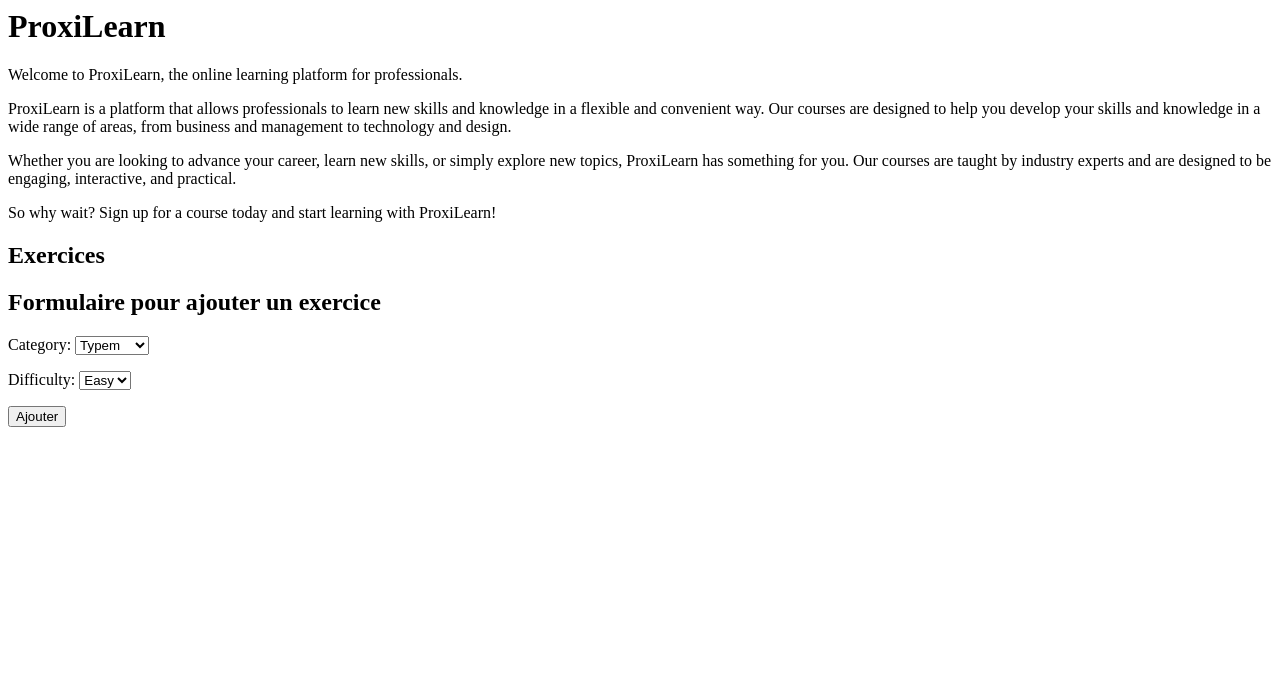
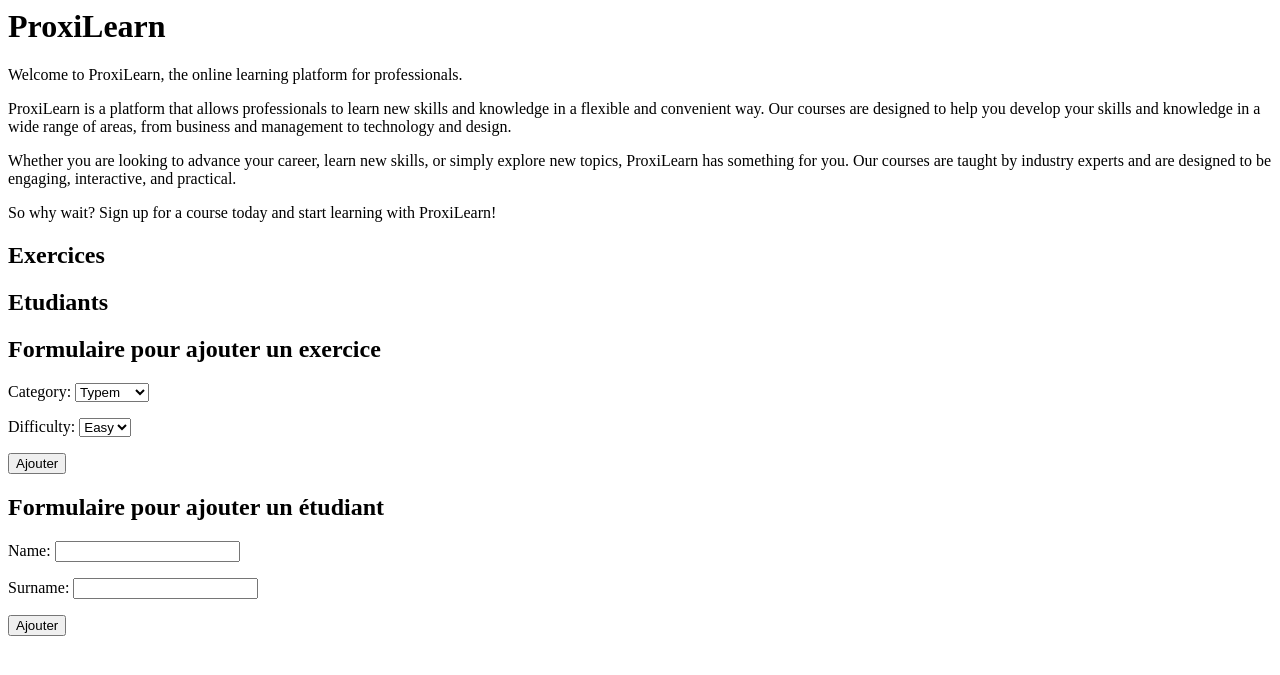
Before and after one commit to LeRatdemare/Proxilearn, a Django app: page / in a window 1280 px wide. Shown: the top 675 px of the page. Run offline with Django 5.2, Linux system fonts and the light colour scheme; data that the repository does not hold is empty.

Commit message:
Added exercice page view and updated models

```diff
--- a/proxilearn/apppl/forms.py
+++ b/proxilearn/apppl/forms.py
@@ -1,7 +1,12 @@
-from apppl.models import Node
+from apppl.models import Node, Student
 from django.forms import ModelForm
 
 class NodeForm(ModelForm):
     class Meta:
         model = Node
         fields = ('id', 'category', 'difficulty')
+
+class StudentForm(ModelForm):
+    class Meta:
+        model = Student
+        fields = ('id', 'name', 'surname')
--- a/proxilearn/apppl/models.py
+++ b/proxilearn/apppl/models.py
@@ -1,5 +1,7 @@
 from django.db import models
 from django.utils.translation import gettext_lazy as _
+from django.db.models.signals import post_save
+from django.dispatch import receiver
 
 # Create your models here.
 class Node(models.Model):
@@ -38,9 +40,9 @@ class Exercice(models.Model):
 
     id = models.AutoField(primary_key=True)
     state = models.CharField(max_length=2, choices=State, default=State.UNAVAILABLE)
-    node = models.ForeignKey(Node, on_delete=models.PROTECT, blank=False, null=False, related_name='exercices')
-    student = models.ForeignKey(Student, on_delete=models.CASCADE, blank=False, null=False, related_name='exercices')
-    r_score = models.FloatField()
+    node = models.ForeignKey(Node, on_delete=models.PROTECT, related_name='exercices')
+    student = models.ForeignKey(Student, on_delete=models.CASCADE, related_name='exercices')
+    r_score = models.FloatField(blank=True, null=True)
 
     def __str__(self):
         return f"Exo{self.id} ==> {self.state}"
@@ -56,3 +58,27 @@ class Trial(models.Model):
 
     def __str__(self):
         return f"{self.question} ; distance={self.distance}"
+
+
+################# SIGNALS #################
+
+@receiver(post_save, sender=Student)
+def create_exercises_for_student(sender, instance, created, **kwargs):
+    if created:
+        # Si un student est créé, on crée pour ce student autant d'exercices qu'il existe de nodes
+        exercises = []
+        for node in Node.objects.all():
+            state = Exercice.State.UNAVAILABLE
+            if node.category == Node.Category.TypeM and node.difficulty == Node.Difficulty.EASY:
+                state = Exercice.State.AVAILABLE
+            exercises.append(Exercice(student=instance, node=node, state=state))
+        Exercice.objects.bulk_create(exercises)
+
+@receiver(post_save, sender=Node)
+def create_exercises_for_node(sender, instance, created, **kwargs):
+    if created:
+        # Si un node est créé, on crée pour chaque student un exercice
+        exercises = []
+        for student in Student.objects.all():
+            exercises.append(Exercice(student=student, node=instance))
+        Exercice.objects.bulk_create(exercises)
--- /dev/null
+++ b/proxilearn/apppl/templates/base.html
@@ -0,0 +1,17 @@
+{% load static %}
+<html>
+    <head>
+        <title>ProxiLearn</title>
+    </head>
+    <body>
+        <h1>ProxiLearn</h1>
+        <p>Welcome to ProxiLearn, the online learning platform for professionals.</p>
+        <p>ProxiLearn is a platform that allows professionals to learn new skills and knowledge in a flexible and convenient way. Our courses are designed to help you develop your skills and knowledge in a wide range of areas, from business and management to technology and design.</p>
+        <p>Whether you are looking to advance your career, learn new skills, or simply explore new topics, ProxiLearn has something for you. Our courses are taught by industry experts and are designed to be engaging, interactive, and practical.</p>
+        <p>So why wait? Sign up for a course today and start learning with ProxiLearn!</p>
+        <div id='block_central'>
+            {% block content %}{% endblock %}
+            <br/>
+        </div>
+    </body>
+</html>
--- /dev/null
+++ b/proxilearn/apppl/templates/exercice.html
@@ -0,0 +1,6 @@
+{% extends 'base.html' %} {% block content %}
+
+<!-- On affiche la question à l'exercice 'exercice'-->
+<h2>Exercice</h2>
+
+{% endblock %}
--- a/proxilearn/apppl/templates/index.html
+++ b/proxilearn/apppl/templates/index.html
@@ -1,26 +1,35 @@
-<html>
-    <head>
-        <title>ProxiLearn</title>
-    </head>
-    <body>
-        <h1>ProxiLearn</h1>
-        <p>Welcome to ProxiLearn, the online learning platform for professionals.</p>
-        <p>ProxiLearn is a platform that allows professionals to learn new skills and knowledge in a flexible and convenient way. Our courses are designed to help you develop your skills and knowledge in a wide range of areas, from business and management to technology and design.</p>
-        <p>Whether you are looking to advance your career, learn new skills, or simply explore new topics, ProxiLearn has something for you. Our courses are taught by industry experts and are designed to be engaging, interactive, and practical.</p>
-        <p>So why wait? Sign up for a course today and start learning with ProxiLearn!</p>
+{% extends 'base.html' %} {% block content %}
+
 <!-- On affiche la liste des exercices passés par la vue dans la variable 'exercices'-->
 <h2>Exercices</h2>
 <ul>
-            {% for exercice in exercices %}
-                <li>{{ exercice }}</li>
+    {% for node in nodes %}
+        <li>{{ node }} | <a href="{% url "exercice" node.id 1 %}">try it</a></li>
     {% endfor %}
 </ul>
+
+<h2>Etudiants</h2>
+<ul>
+    {% for student in students %}
+        <li>{{ student }} - n°{{student.id}} </li>
+    {% endfor %}
+</ul>
+
 <h2>Formulaire pour ajouter un exercice</h2>
 <form action="/" method="post">
     {% csrf_token %}
+    <input type="hidden" name="node" value="-1">
     <!-- On utilise le ExerciceForm passé par la vue dans la variable 'formulaire'-->
-            {{ formulaire.as_p }}
+    {{ formulaire_node.as_p }}
     <button type="submit">Ajouter</button>
 </form>
-    </body>
-</html>
+
+<h2>Formulaire pour ajouter un étudiant</h2>
+<form action="/" method="post">
+    {% csrf_token %}
+    <!-- On utilise le ExerciceForm passé par la vue dans la variable 'formulaire_student'-->
+     <input type="hidden" name="student" value="-1">
+    {{ formulaire_student.as_p }}
+    <button type="submit">Ajouter</button>
+</form>
+{% endblock %}
--- a/proxilearn/apppl/views.py
+++ b/proxilearn/apppl/views.py
@@ -1,25 +1,49 @@
 from django.shortcuts import render
 from apppl.models import Node
-from apppl.forms import NodeForm
+from apppl.forms import NodeForm, StudentForm
 from apppl.logic.code_ia import *
 
 # Create your views here.
 def index(request):
-    formulaire = NodeForm()
+    formulaire_node = NodeForm()
+    formulaire_student = StudentForm()
 
     if request.method == 'POST':
-        formulaire = NodeForm(request.POST)
-        if formulaire.is_valid():
-            formulaire.save()
+        # On vérifie si c'est un formulaire de node ou de student
+        if 'student' in request.POST:
+            formulaire_student = StudentForm(request.POST)
+            if formulaire_student.is_valid():
+                formulaire_student.save()
+            else:
+                print(formulaire_student.errors)
         else:
-            print(formulaire.errors)
+            formulaire_node = NodeForm(request.POST)
+            if formulaire_node.is_valid():
+                formulaire_node.save()
+            else:
+                print(formulaire_node.errors)
 
     context = {
-        'exercices': Node.objects.all(),
-        'formulaire': formulaire
+        'nodes': Node.objects.all(),
+        'students': Student.objects.all(),
+        'formulaire_node': formulaire_node,
+        'formulaire_student': formulaire_student,
     }
     learning = True
     while learning == True :
         learning = False
 
     return render(request, 'index.html', context)
+
+def exercice(request, node_id, student_id):
+        print(f"Exercice {node_id} pour l'étudiant {student_id}")
+        node = Node.objects.get(pk=node_id)
+        student = Student.objects.get(pk=student_id)
+
+        exercice_logic = ExerciceLogic(student=student, node=node)
+
+        context = {
+
+        }
+
+        return render(request, 'exercice.html', context=context)
--- a/proxilearn/proxilearn/urls.py
+++ b/proxilearn/proxilearn/urls.py
@@ -21,4 +21,5 @@ from apppl import views
 urlpatterns = [
     path('', views.index, name='index'),
     path('admin/', admin.site.urls),
+    path('exercice/<int:node_id>/<int:student_id>/', views.exercice, name='exercice'),
 ]
```
Also changed, not shown: proxilearn/apppl/admin.py (+4 -4 lines), proxilearn/apppl/logic/code_ia.py (+12 -2 lines), proxilearn/apppl/migrations/0008_alter_exercice_r_score.py (added). Lines whose indentation alone changed are shown as unchanged.
